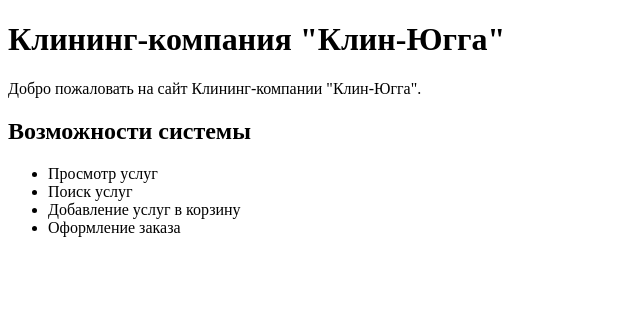
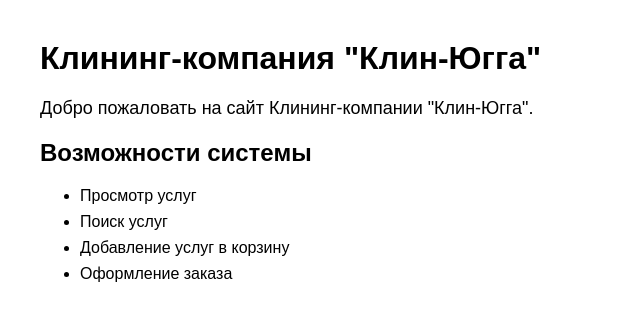
Before and after one commit to alisagerasimova/online-clining, a plain HTML site: page index.html in a window 1280 px wide. Shown: the whole page, without its empty margins (0-640 px from the left). Drawn offline with Linux system fonts and the light colour scheme.

Commit message:
Add basic page styles

```diff
--- a/css/style.css
+++ b/css/style.css
@@ -0,0 +1,16 @@
+body {
+    font-family: Arial, sans-serif;
+    margin: 40px;
+}
+
+h1 {
+    font-size: 32px;
+}
+
+p {
+    font-size: 18px;
+}
+
+li {
+    margin-bottom: 8px;
+}
--- a/index.html
+++ b/index.html
@@ -3,6 +3,7 @@
 <head>
     <meta charset="UTF-8">
     <title>Клининг-компания "Клин-Югга"</title>
+    <link rel="stylesheet" href="css/style.css">
 </head>
 <body>
     <h1>Клининг-компания "Клин-Югга"</h1>
```
